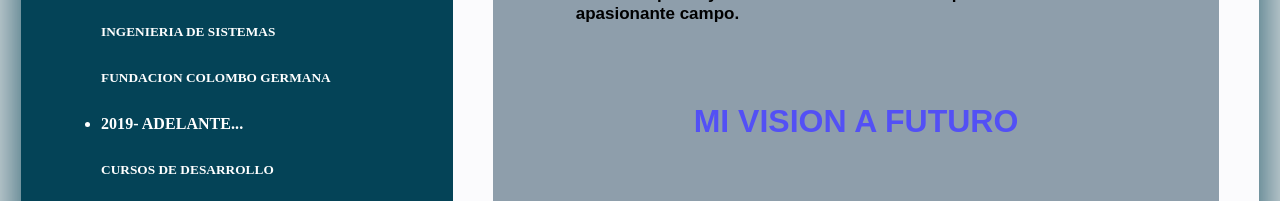
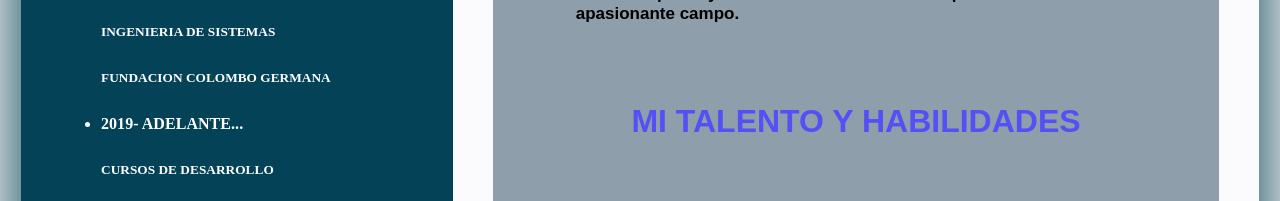
Before and after one commit to antonio-gonzalez/anyeltk.github.io, a plain HTML site: page index.html in a window 1280 px wide. Shown: the part 1061-1262 px from the top of the page. Drawn offline with nearby package versions, Linux system fonts and the light colour scheme.

Commit message:
Update index.html
Ajuste mi visión personal

```diff
--- a/index.html
+++ b/index.html
@@ -129,7 +129,7 @@
                         en un ambiente colaborativo y aportar con ideas innovadoras. Estoy motivado por el desafío de contribuir a proyectos de alto impacto y de dar
                         mi máximo esfuerzo para sobresalir en este apasionante campo.
                       </article>
-                    <h1 class="revo">MI VISION A FUTURO</h1>
+                    <h1 class="revo">MI TALENTO Y HABILIDADES </h1>
                       <article>
                         Diseñador Web, con capacidad para el desarrollo de funciones enfocadas al diseño y desarrollo de páginas Web, generación de
                         reportes de Big data, estudios de mercado, consolidado de estadísticas, creación de aplicación en Java a través de Templete JSP integrado
```
